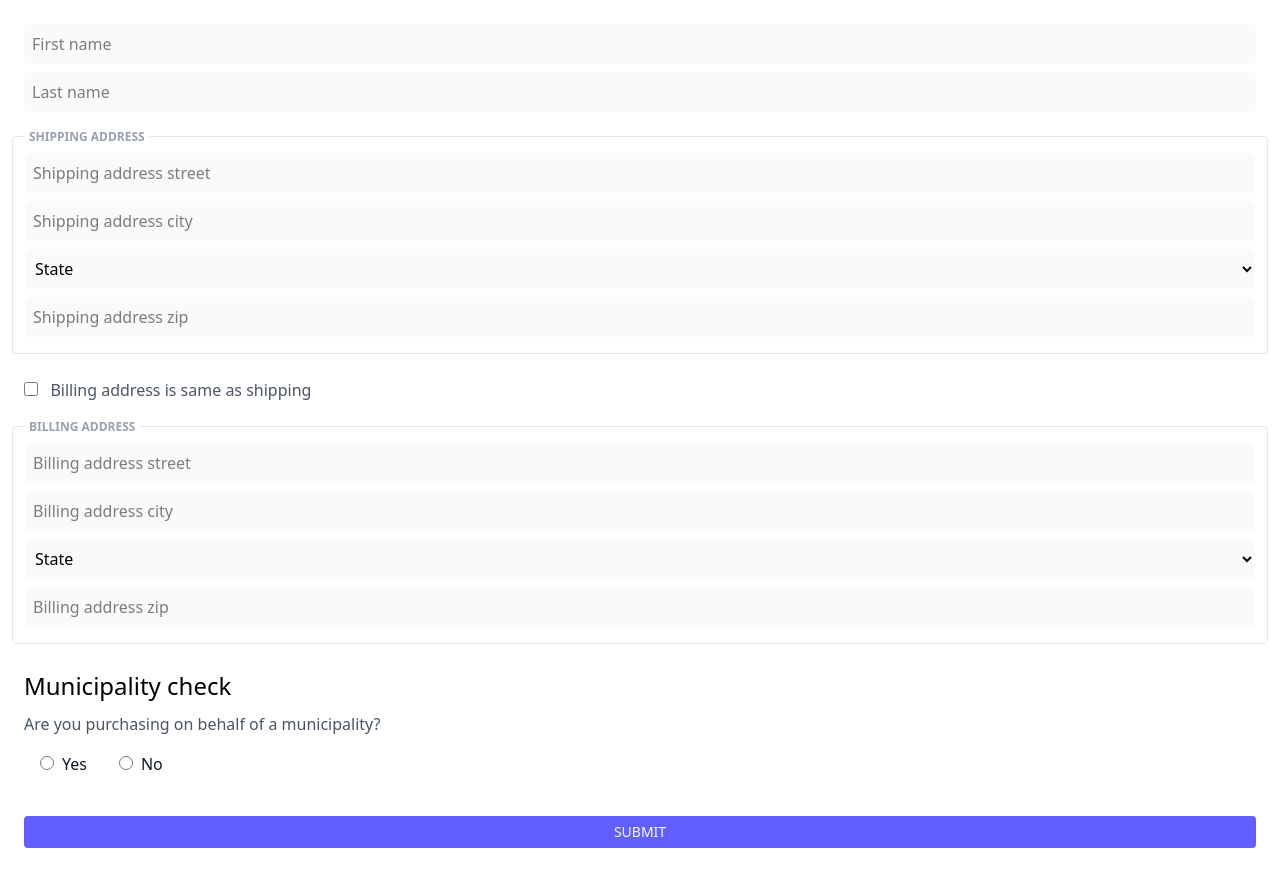
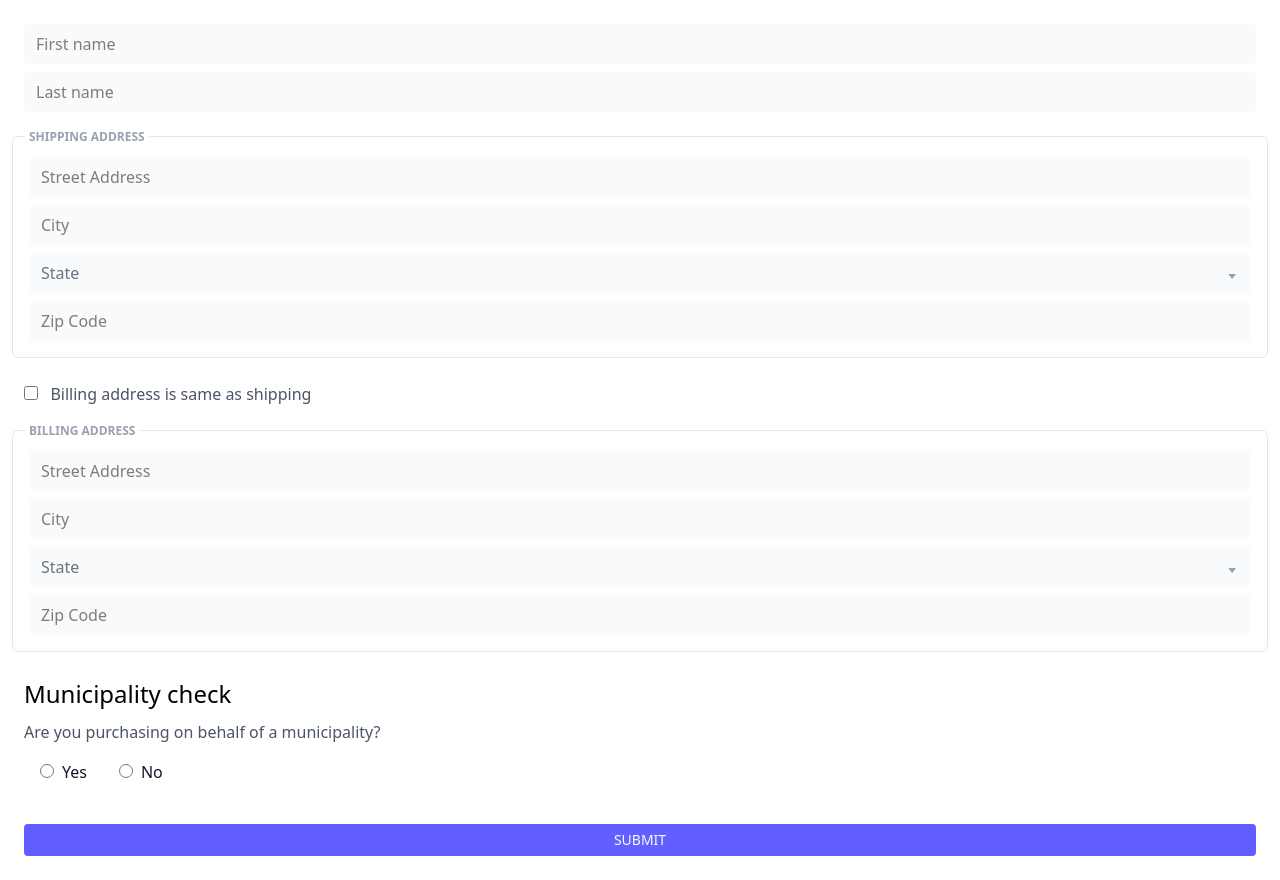
Before and after one commit to Dillxn/forms-lab, a Next.js app: page / in a window 1280 px wide. Built offline with nearby package versions, Linux system fonts and the light colour scheme.

Commit message:
refactored and restyled select; other styling tweaks

```diff
--- a/src/components/forms/Field.tsx
+++ b/src/components/forms/Field.tsx
@@ -1,4 +1,4 @@
-import React, { useContext } from 'react';
+import React, { ChangeEvent, RefObject, useContext } from 'react';
 import { FormContext, IFormContext } from './Form';
 import { nameToLabel } from './util/nameToLabel';
 import { isToggled } from './util/isToggled';
@@ -7,11 +7,10 @@
 
 export type FieldProps = {
   children?: React.ReactNode;
-  name: string;
+  className?: string;
+  name?: string;
   label?: string;
-  className?: string;
   defaultValue?: string;
-  value?: string;
   pattern?: RegExp | string;
   placeholder?: string;
   type?: string;
@@ -20,19 +19,24 @@
 
 export default function Field({
   element: Element,
+  className,
+  value,
   children,
   name,
   label,
-  className,
   defaultValue,
-  value,
   pattern,
   placeholder,
   type,
   defaultChecked,
+  ref,
+  onChange,
   ...contextProps
 }: {
-  element: 'input';
+  element: 'input' | 'select';
+  value?: string;
+  ref?: RefObject<null>;
+  onChange?: (event: ChangeEvent) => void;
 } & FieldProps) {
   const formContext = useContext(FormContext);
   const context = {
@@ -43,13 +47,13 @@
   return (
     !isHidden(context) && (
       <Element
+        className={`${className ?? ''} peer rounded-md
+          bg-gray-50 p-2 px-3 focus:ring-2 focus:ring-indigo-400
+          focus:bg-white focus:placeholder-transparent
+          focus:outline-indigo-400 disabled:cursor-not-allowed`}
+        value={value}
         name={name}
-        className={`${className} peer rounded-md bg-gray-50 p-2 ring-2
-          ring-transparent transition-all duration-50 focus:bg-white
-          focus:placeholder-transparent focus:ring-indigo-400
-          focus:outline-0 disabled:cursor-not-allowed`}
         defaultValue={defaultValue}
-        value={value}
         pattern={
           pattern instanceof RegExp
             ? pattern.toString().slice(1, -1)
@@ -60,6 +64,8 @@
         defaultChecked={defaultChecked}
         required={isToggled('required', context)}
         disabled={isDisabled(context)}
+        ref={ref}
+        onChange={onChange}
       >
         {children}
       </Element>
--- a/src/components/forms/Group.tsx
+++ b/src/components/forms/Group.tsx
@@ -19,8 +19,8 @@
   };
   return !isHidden(context) && (
     <div
-      className="relative -mx-3 my-4 grid gap-2 rounded-sm border
-        border-gray-200 p-3 py-4"
+      className="relative -mx-3 my-4 grid gap-2 rounded-md border
+        border-gray-200 p-4 pt-5"
     >
       <span
         className="absolute -top-2 left-3 bg-white px-1 text-xs
--- a/src/components/forms/Input.tsx
+++ b/src/components/forms/Input.tsx
@@ -6,7 +6,12 @@
 export type InputProps = Pick<FieldProps, 'name'> &
   Partial<FieldProps>;
 
-export default function Input({ name, label, ...props }: InputProps) {
+export default function Input({
+  name,
+  label,
+  className,
+  ...props
+}: InputProps) {
   return (
     <Label
       name={name}
@@ -15,7 +20,8 @@
       <Field
         element={'input'}
         name={name}
-        className="w-full"
+        label={label}
+        className={`${className ?? ''} w-full`}
         {...props}
       />
     </Label>
--- a/src/components/forms/Label.tsx
+++ b/src/components/forms/Label.tsx
@@ -19,15 +19,14 @@
   const formContext = useContext(FormContext);
   return (
     <label
-      className={`relative ${className}
+      className={`relative ${className ?? ''}
         ${isDisabled(formContext) ? 'cursor-not-allowed' : ''}`}
     >
       {children}
       <span
         className="absolute -top-1 left-2 rounded-xs bg-white px-0.5
-          text-xs/2 text-white opacity-0 transition-all duration-50
-          select-none peer-focus:text-indigo-400
-          peer-focus:opacity-100"
+          text-xs/2 text-white opacity-0 select-none
+          peer-focus:text-indigo-400 peer-focus:opacity-100"
       >
         {label ?? nameToLabel(name) ?? ''}
       </span>
--- a/src/components/forms/Select.tsx
+++ b/src/components/forms/Select.tsx
@@ -1,63 +1,70 @@
 'use client';
 
-import React, { useContext, useRef, useState } from 'react';
-import { FormContext, IFormContext } from './Form';
-import { FieldProps } from './Input';
-import { isToggled } from './util/isToggled';
+import React, { useRef } from 'react';
+import Field from './Field';
 import { nameToLabel } from './util/nameToLabel';
 import Label from './Label';
+import Input, { InputProps } from './Input';
 
 type LabelProps = {
   options?: Array<{
     value: string;
     label?: string;
   }>;
-};
+} & InputProps;
 
 export default function Select({
+  name,
   label,
-  name,
+  options,
   defaultValue,
-  required,
-  disabled,
-  visible,
-  options,
-  children,
-}: FieldProps &
-  Partial<IFormContext> &
-  LabelProps & { children?: React.ReactNode }) {
-  const [isFocused, setIsFocused] = useState(false);
-  const formContext = useContext(FormContext);
+  ...props
+}: LabelProps) {
   const labelText = label ?? nameToLabel(name);
-  const ref = useRef<HTMLSelectElement>(null);
-
+  const selectRef = useRef(null);
+  const inputRef = useRef(null);
   return (
-    <Label label={labelText} isFocused={isFocused}>
-      <select
-        ref={ref}
-        name={name}
-        required={required ?? formContext.required}
-        disabled={isToggled(
-          disabled ?? formContext.disabled,
-          formContext,
-        )}
-        onFocus={() => setIsFocused(true)}
-        onBlur={() => setIsFocused(false)}
-        className={`${ref.current?.value === '__none__' && 'text-gray-500'}
-          bg-gray-50 p-2 pl-1.5 rounded-md w-full focus:outline-0
-          focus:ring-2 focus:ring-indigo-400 focus:bg-white`}
-        defaultValue={defaultValue ?? '__none__'}
+    <>
+      <Label
+        label={labelText}
+        className="group"
       >
-        <option value="__none__" disabled={true} hidden={true}>
-          {labelText}
-        </option>
-        {children ??
-          options?.map(({ value, label }) => (
-            <option key={value} value={value}>
+        <Field
+          name={name}
+          element="select"
+          className="w-full appearance-none pr-7"
+          ref={selectRef}
+          defaultValue={defaultValue ?? ''}
+          {...props}
+        >
+          <option
+            hidden
+            disabled
+            value=""
+          ></option>
+          {options?.map(({ value, label }) => (
+            <option
+              key={value}
+              value={value}
+            >
               {label ?? value}
             </option>
           ))}
-      </select>
-    </Label>
+        </Field>
+        <div
+          className="pointer-events-none absolute top-1/2 right-2.5
+            z-1 -translate-1 text-lg text-gray-400"
+        >
+          🢓
+        </div>
+        <span
+          className="pointer-events-none absolute top-0 left-0 block
+            p-2 px-3 text-gray-500 peer-autofill:hidden
+            peer-valid:hidden"
+        >
+          {labelText}
+        </span>
+      </Label>
+    </>
   );
 }
```
